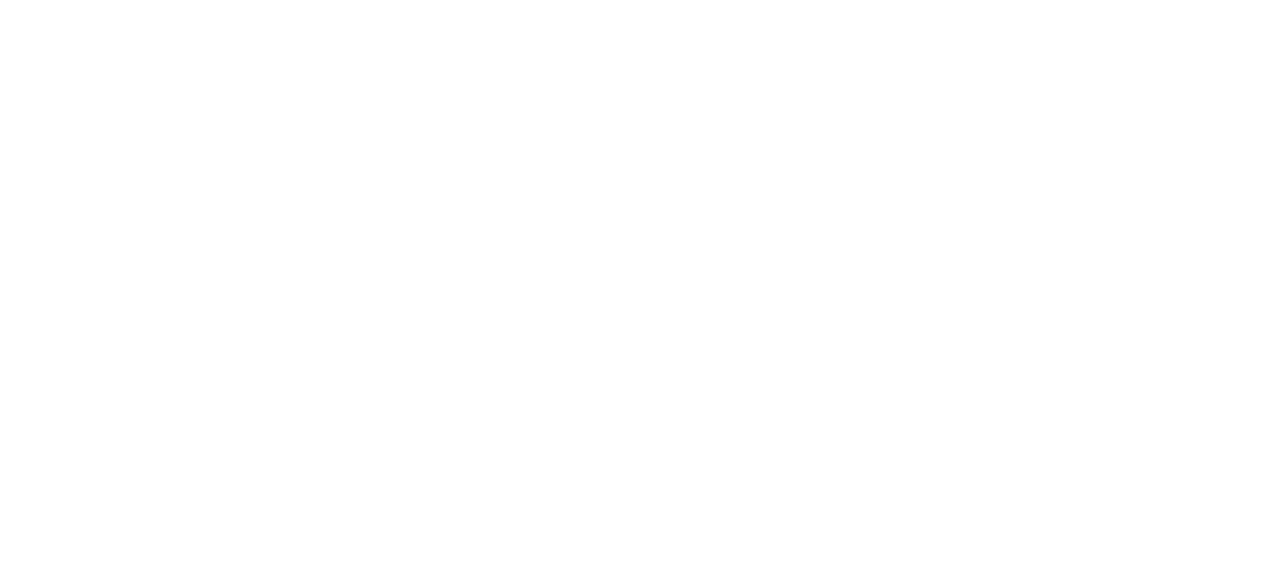
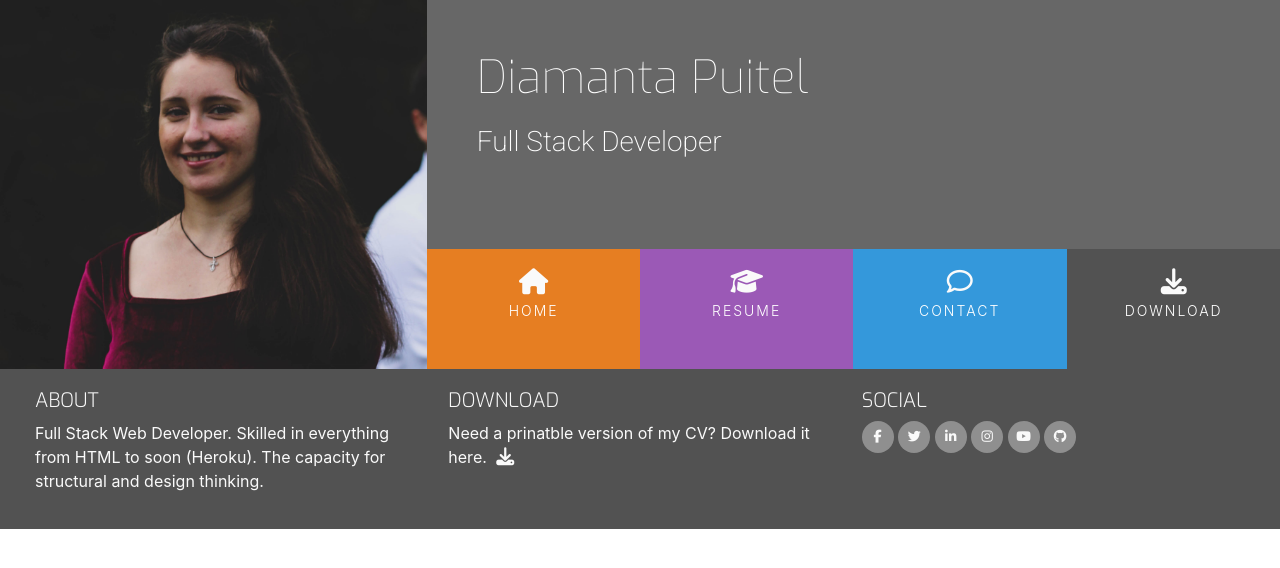
Before and after one commit to Diamanta0412/Resume-project-Dia, a plain HTML site: page resume.html in a window 1280 px wide. Drawn offline with nearby package versions, Linux system fonts and the light colour scheme.

Commit message:
add code to the other files

```diff
--- a/assets/css/style.css
+++ b/assets/css/style.css
@@ -181,3 +181,6 @@ footer {
 .social-links li a i:hover {
     background: #e84610;
 }
+#footer-details {
+    padding: 20px;
+}
--- a/contact.html
+++ b/contact.html
@@ -0,0 +1,109 @@
+<!DOCTYPE html>
+<html lang="en">
+<head>
+    <meta charset="UTF-8">
+    <meta name="viewport" content="width=device-width, initial-scale=1.0">
+    <title>Resume Dia</title>
+    <link rel="stylesheet" href="https://maxcdn.bootstrapcdn.com/bootstrap/4.2.1/css/bootstrap.min.css"/>
+    <script src="https://kit.fontawesome.com/fa48099fd5.js" crossorigin="anonymous"></script>
+    <link rel="stylesheet" href="https://cdnjs.cloudflare.com/ajax/libs/hover.css/2.1.1/css/hover-min.css" type="text/css" />
+    <link rel="stylesheet" href="./assets/css/style.css">
+</head>
+<body>
+    <header>
+        <div class="row no-gutters">
+            <a href="index.html" class="col-md-4 logo">
+
+            </a>
+            <div class="col-md-8">
+                <div class="row no-gutters bg-color-name-title">
+                    <div class="col heading">
+                        <h1 class="name">Diamanta Puitel</h1>
+                        <h2 class="title">Full Stack Developer</h2>
+                    </div>
+                </div>
+                <div class="row no-gutters">
+                    <div class="col">
+                        <ul id="nav" class="list-inline menucontainer">
+                            <li class="col-6 col-sm-3 ui-menu-color-home list-inline-item menuitem">
+                                <a href="#" class="hvr-sweep-to-bottom"><i class="fa fa-home" aria-hidden="true"></i><span>Home</span></a>
+                            </li>
+                            <li class="col-6 col-sm-3 ui-menu-color-resume list-inline-item menuitem">
+                                <a href="#" class="hvr-sweep-to-bottom"><i class="fa fa-graduation-cap" aria-hidden="true"></i><span>Resume</span></a>
+                            </li>
+                            <li class="col-6 col-sm-3 ui-menu-color-contact list-inline-item menuitem">
+                                <a href="#" class="hvr-sweep-to-bottom"><i class="fa fa-comment-o" aria-hidden="true"></i><span>Contact</span></a>
+                            </li>
+                            <li class="col-6 col-sm-3 ui-menu-color-download list-inline-item menuitem">
+                                <a href="#" class="hvr-sweep-to-bottom"><i class="fa fa-download" aria-hidden="true"></i><span>Download</span></a>
+                            </li>
+                        </ul>
+                    </div>
+                </div>
+            </div>
+        </div>
+    </header>
+    <section>
+
+    </section>
+    <footer class="container-fluid">
+        <div id="footer-details" class="row">
+            <div class="col-sm-4">
+                <h5 class="uppercase general-sub">About</h5>
+                <p class="inline block">Full Stack Web Developer. Skilled in everything from HTML to soon (Heroku). The capacity for structural and design thinking.</p>
+            </div>
+            <div class="col-sm-4">
+                <h5 class="uppercase general-sub">Download</h5>
+                <p class="inline-block">
+                    Need a prinatble version of my CV? Download it here.
+                    <a href="#" target="_blank" class="cv-pdf">
+                        <i class="fa fa-download" aria-hidden="true"></i>
+                        <span class="sr-only">Download link.</span>
+                    </a>
+                </p>
+            </div>
+            <div class="col-sm-4">
+                <h5 class="uppercase general-sub">Social</h5>
+                <ul class="list-inline social-links">
+                    <li class="list-inline-item">
+                        <a target="_blank" href="#">
+                            <i class="fa fa-facebook" aria-hidden="true"></i>
+                            <span class="sr-only">Facebook</span>
+                        </a>
+                    </li>
+                    <li class="list-inline-item">
+                        <a target="_blank" href="#">
+                            <i class="fa fa-twitter" aria-hidden="true"></i>
+                            <span class="sr-only">Twitter</span>
+                        </a>
+                    </li>
+                    <li class="list-inline-item">
+                        <a target="_blank" href="#">
+                            <i class="fa fa-linkedin" aria-hidden="true"></i>
+                            <span class="sr-only">Linkedin</span>
+                        </a>
+                    </li>
+                    <li class="list-inline-item">
+                        <a target="_blank" href="#">
+                            <i class="fa fa-instagram" aria-hidden="true"></i>
+                            <span class="sr-only">Instagram</span>
+                        </a>
+                    </li>
+                    <li class="list-inline-item">
+                        <a target="_blank" href="#">
+                            <i class="fa fa-youtube" aria-hidden="true"></i>
+                            <span class="sr-only">Youtube</span>
+                        </a>
+                    </li>
+                    <li class="list-inline-item">
+                        <a target="_blank" href="#">
+                            <i class="fa fa-github" aria-hidden="true"></i>
+                            <span class="sr-only">Github</span>
+                        </a>
+                    </li>
+                </ul>
+            </div>
+        </div>
+    </footer>
+</body>
+</html>
--- a/resume.html
+++ b/resume.html
@@ -0,0 +1,109 @@
+<!DOCTYPE html>
+<html lang="en">
+<head>
+    <meta charset="UTF-8">
+    <meta name="viewport" content="width=device-width, initial-scale=1.0">
+    <title>Resume Dia</title>
+    <link rel="stylesheet" href="https://maxcdn.bootstrapcdn.com/bootstrap/4.2.1/css/bootstrap.min.css"/>
+    <script src="https://kit.fontawesome.com/fa48099fd5.js" crossorigin="anonymous"></script>
+    <link rel="stylesheet" href="https://cdnjs.cloudflare.com/ajax/libs/hover.css/2.1.1/css/hover-min.css" type="text/css" />
+    <link rel="stylesheet" href="./assets/css/style.css">
+</head>
+<body>
+    <header>
+        <div class="row no-gutters">
+            <a href="index.html" class="col-md-4 logo">
+
+            </a>
+            <div class="col-md-8">
+                <div class="row no-gutters bg-color-name-title">
+                    <div class="col heading">
+                        <h1 class="name">Diamanta Puitel</h1>
+                        <h2 class="title">Full Stack Developer</h2>
+                    </div>
+                </div>
+                <div class="row no-gutters">
+                    <div class="col">
+                        <ul id="nav" class="list-inline menucontainer">
+                            <li class="col-6 col-sm-3 ui-menu-color-home list-inline-item menuitem">
+                                <a href="#" class="hvr-sweep-to-bottom"><i class="fa fa-home" aria-hidden="true"></i><span>Home</span></a>
+                            </li>
+                            <li class="col-6 col-sm-3 ui-menu-color-resume list-inline-item menuitem">
+                                <a href="#" class="hvr-sweep-to-bottom"><i class="fa fa-graduation-cap" aria-hidden="true"></i><span>Resume</span></a>
+                            </li>
+                            <li class="col-6 col-sm-3 ui-menu-color-contact list-inline-item menuitem">
+                                <a href="#" class="hvr-sweep-to-bottom"><i class="fa fa-comment-o" aria-hidden="true"></i><span>Contact</span></a>
+                            </li>
+                            <li class="col-6 col-sm-3 ui-menu-color-download list-inline-item menuitem">
+                                <a href="#" class="hvr-sweep-to-bottom"><i class="fa fa-download" aria-hidden="true"></i><span>Download</span></a>
+                            </li>
+                        </ul>
+                    </div>
+                </div>
+            </div>
+        </div>
+    </header>
+    <section>
+
+    </section>
+    <footer class="container-fluid">
+        <div id="footer-details" class="row">
+            <div class="col-sm-4">
+                <h5 class="uppercase general-sub">About</h5>
+                <p class="inline block">Full Stack Web Developer. Skilled in everything from HTML to soon (Heroku). The capacity for structural and design thinking.</p>
+            </div>
+            <div class="col-sm-4">
+                <h5 class="uppercase general-sub">Download</h5>
+                <p class="inline-block">
+                    Need a prinatble version of my CV? Download it here.
+                    <a href="#" target="_blank" class="cv-pdf">
+                        <i class="fa fa-download" aria-hidden="true"></i>
+                        <span class="sr-only">Download link.</span>
+                    </a>
+                </p>
+            </div>
+            <div class="col-sm-4">
+                <h5 class="uppercase general-sub">Social</h5>
+                <ul class="list-inline social-links">
+                    <li class="list-inline-item">
+                        <a target="_blank" href="#">
+                            <i class="fa fa-facebook" aria-hidden="true"></i>
+                            <span class="sr-only">Facebook</span>
+                        </a>
+                    </li>
+                    <li class="list-inline-item">
+                        <a target="_blank" href="#">
+                            <i class="fa fa-twitter" aria-hidden="true"></i>
+                            <span class="sr-only">Twitter</span>
+                        </a>
+                    </li>
+                    <li class="list-inline-item">
+                        <a target="_blank" href="#">
+                            <i class="fa fa-linkedin" aria-hidden="true"></i>
+                            <span class="sr-only">Linkedin</span>
+                        </a>
+                    </li>
+                    <li class="list-inline-item">
+                        <a target="_blank" href="#">
+                            <i class="fa fa-instagram" aria-hidden="true"></i>
+                            <span class="sr-only">Instagram</span>
+                        </a>
+                    </li>
+                    <li class="list-inline-item">
+                        <a target="_blank" href="#">
+                            <i class="fa fa-youtube" aria-hidden="true"></i>
+                            <span class="sr-only">Youtube</span>
+                        </a>
+                    </li>
+                    <li class="list-inline-item">
+                        <a target="_blank" href="#">
+                            <i class="fa fa-github" aria-hidden="true"></i>
+                            <span class="sr-only">Github</span>
+                        </a>
+                    </li>
+                </ul>
+            </div>
+        </div>
+    </footer>
+</body>
+</html>
```
Also changed, not shown: index.html (+1 -1 lines).
